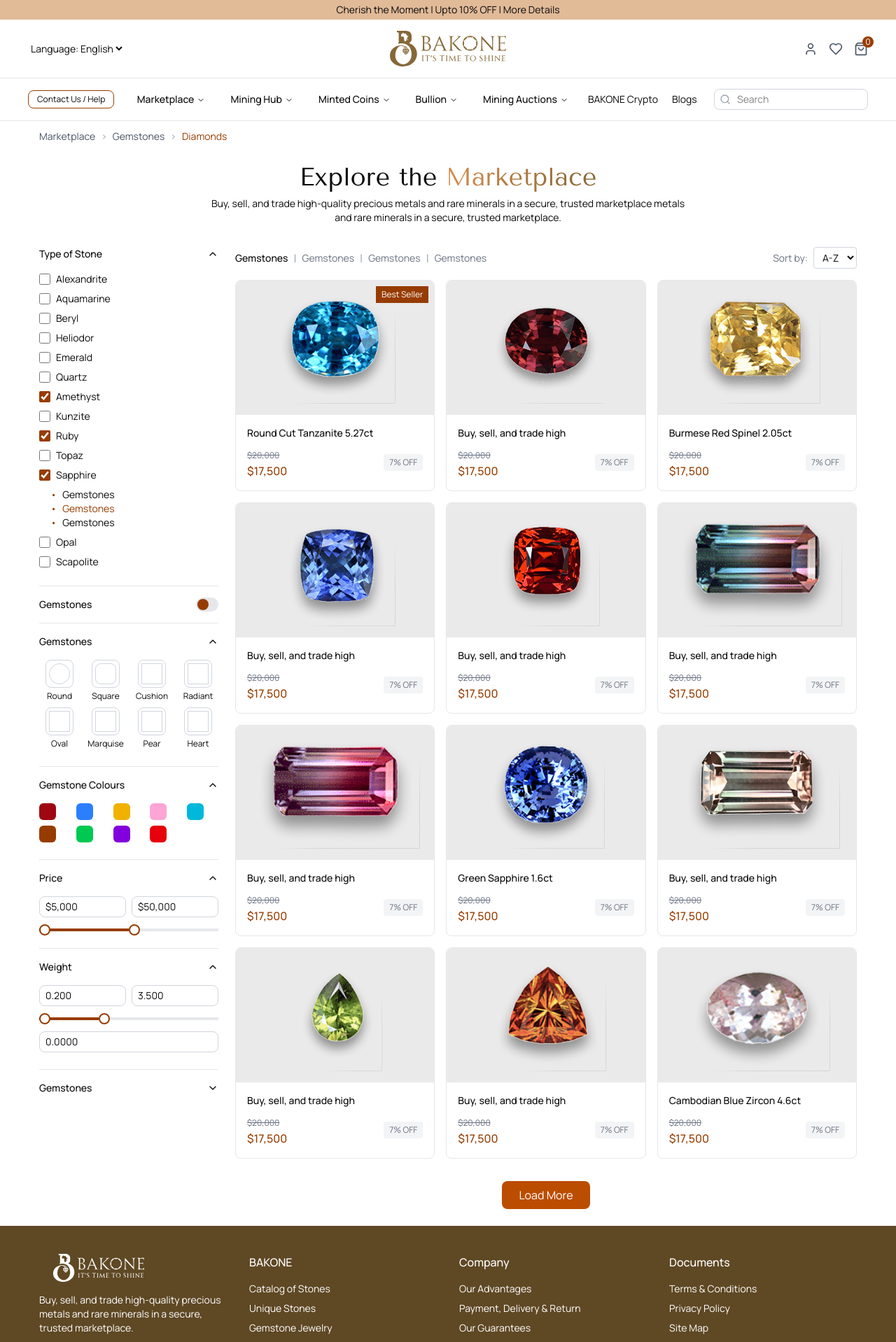
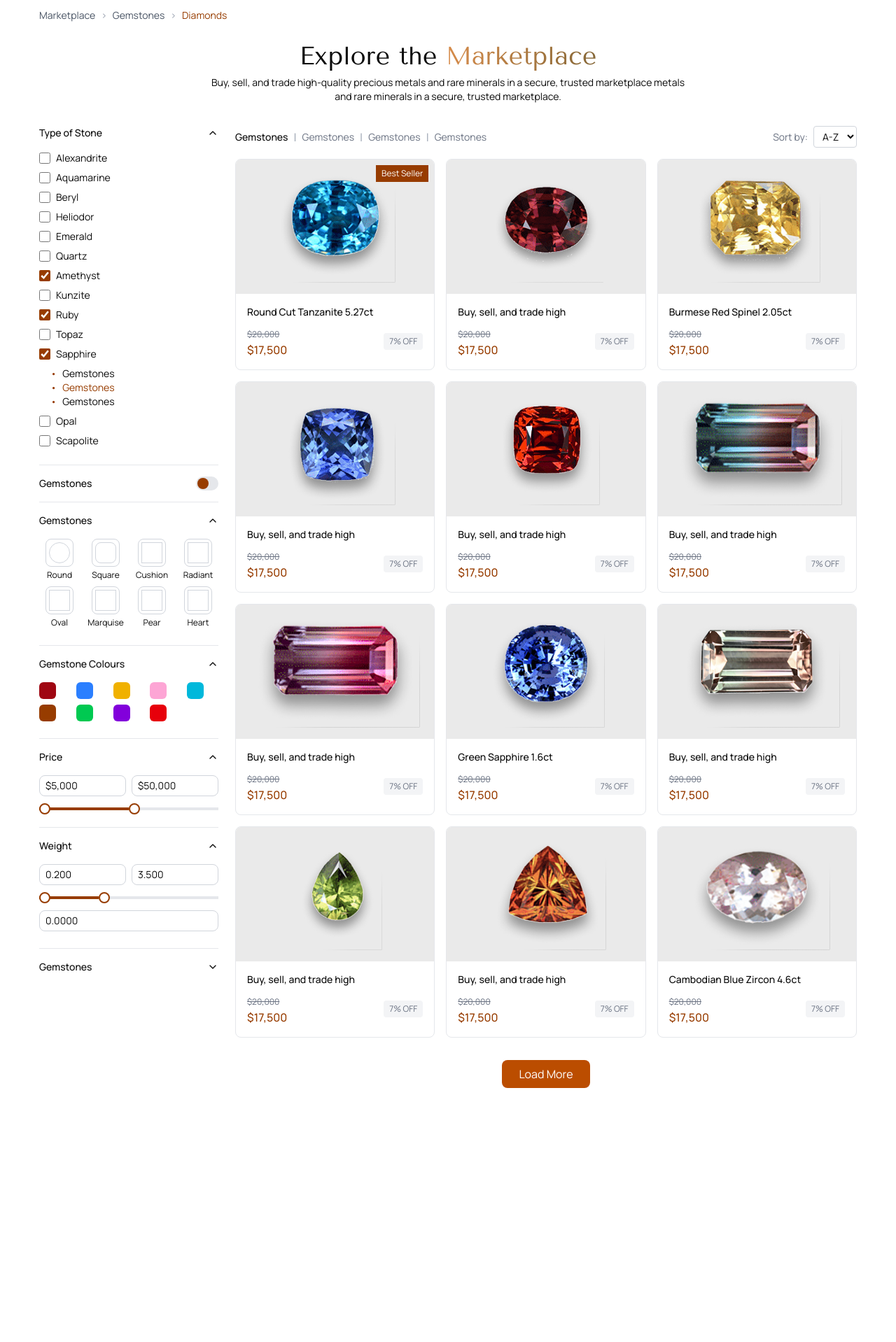
Before and after one commit to shobhitexe/Bakone, a Next.js app: page /marketplace in a window 1280 px wide. Shown: the top 1918 px of the page at 70% size. After the commit the page ends 1579 px from the top, so only its background shows below. Built offline with nearby package versions, Linux system fonts and the light colour scheme.

Commit message:
Under Construction

```diff
--- a/src/app/layout.tsx
+++ b/src/app/layout.tsx
@@ -1,7 +1,7 @@
 import type { Metadata } from "next";
 import { Manrope, Tenor_Sans } from "next/font/google";
 import "./globals.css";
-import { Footer, MarketplaceHeader, Navigation, TopBanner } from "@/components";
+// import { Footer, MarketplaceHeader, Navigation, TopBanner } from "@/components";
 
 const manrope = Manrope({
   variable: "--font-manrope",
@@ -27,13 +27,13 @@ export default function RootLayout({
   return (
     <html lang="en">
       <body className={`${manrope.variable} ${tenor.variable} antialiased`}>
-        <TopBanner />
-        <MarketplaceHeader />
+        {/* <TopBanner /> */}
+        {/* <MarketplaceHeader /> */}
 
-        <Navigation />
+        {/* <Navigation /> */}
         {children}
 
-        <Footer />
+        {/* <Footer /> */}
       </body>
     </html>
   );
--- a/src/app/page.tsx
+++ b/src/app/page.tsx
@@ -1,19 +1,30 @@
-import {
-  Bullions,
-  Diamond,
-  ExploreBAKONE,
-  GoldMintedCoins,
-  Hero,
-  InvestMentCoins,
-  InvestMines,
-  LatestNews,
-  Shops,
-} from "@/components";
+// import {
+//   Bullions,
+//   Diamond,
+//   ExploreBAKONE,
+//   GoldMintedCoins,
+//   Hero,
+//   InvestMentCoins,
+//   InvestMines,
+//   LatestNews,
+//   Shops,
+// } from "@/components";
+
+import Image from "next/image";
 
 export default function Home() {
   return (
-    <main>
-      <Hero />
+    <main className="min-h-screen flex flex-col gap-4 items-center justify-center">
+      <Image
+        src={"/images/logo.svg"}
+        alt={"logo"}
+        width={190}
+        height={50}
+        className="sm:w-[190px] ss:w-[150px] w-[130px]"
+      />
+      <span className="text-2xl">Under Construction</span>
+
+      {/* <Hero />
       <Shops />
       <InvestMentCoins />
       <ExploreBAKONE />
@@ -21,7 +32,7 @@ export default function Home() {
       <Diamond />
       <GoldMintedCoins />
       <InvestMines />
-      <LatestNews />
+      <LatestNews /> */}
     </main>
   );
 }
```
